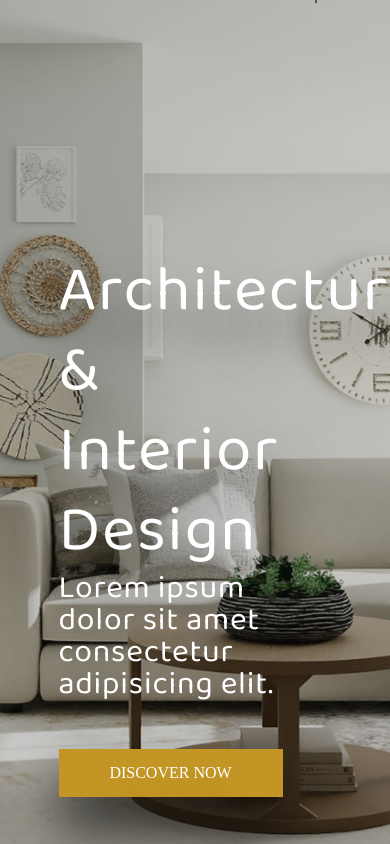
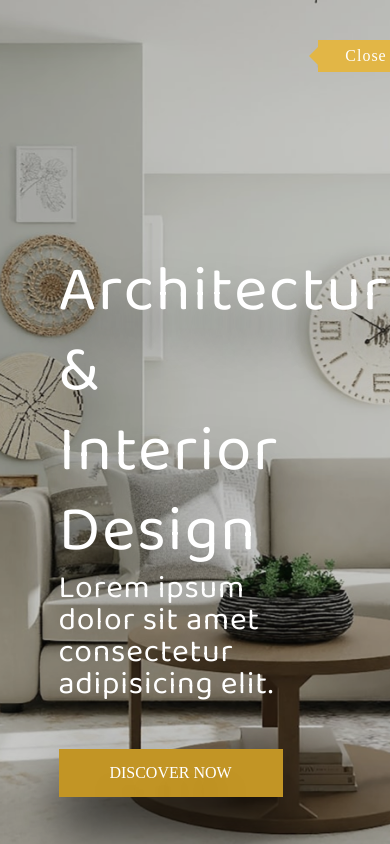
Before and after one commit to abhsyk/architect, a React (Create React App) app: page / in a window 390 px wide. Shown: the top 844 px of the page. Built offline with nearby package versions, Linux system fonts and the light colour scheme; a web font is replaced by a local one.

Commit message:
Hamburger Button

```diff
--- a/src/components/layouts/Layout/index.tsx
+++ b/src/components/layouts/Layout/index.tsx
@@ -1,17 +1,20 @@
 import { FC, PropsWithChildren } from 'react';
 import styled, { ThemeProvider } from 'styled-components';
 import { GlobalStyle, theme } from '../../../styles';
-import { ScrollButton } from '../../ui';
+import { HamburgerButton, ScrollButton } from '../../ui';
 
 const Layout: FC<PropsWithChildren> = ({ children }) => {
   return (
-    <StyledLayout>
+    <>
+      <GlobalStyle />
       <ThemeProvider theme={theme}>
-        <GlobalStyle />
-        {children}
-        <ScrollButton />
+        <StyledLayout>
+          <HamburgerButton />
+          {children}
+          <ScrollButton />
+        </StyledLayout>
       </ThemeProvider>
-    </StyledLayout>
+    </>
   );
 };
 
--- a/src/components/section/Footer/index.tsx
+++ b/src/components/section/Footer/index.tsx
@@ -44,6 +44,7 @@ const Social = styled.div`
     margin: 0 1rem;
     font-size: 2rem;
     color: ${({ theme }) => theme.colors.grey};
+    cursor: pointer;
   }
 `;
 
--- /dev/null
+++ b/src/components/ui/HamburgerButton/index.tsx
@@ -0,0 +1,62 @@
+import { FC } from 'react';
+import styled from 'styled-components';
+
+const HamburgerButton: FC = () => {
+  return (
+    <Button>
+      <Line />
+      <Line />
+      <Line />
+      <span>Close</span>
+    </Button>
+  );
+};
+
+// Styles
+const Button = styled.div`
+  position: fixed;
+  width: 2rem;
+  height: 2rem;
+  top: 2.5rem;
+  right: 2.5rem;
+  display: flex;
+  flex-direction: column;
+  justify-content: space-evenly;
+  cursor: pointer;
+  z-index: 100;
+
+  span {
+    position: absolute;
+    width: 6rem;
+    height: 2rem;
+    /* left: 3rem; */
+    background: ${({ theme }) => theme.colors.primary};
+    color: ${({ theme }) => theme.colors.white};
+    font-size: 1rem;
+    letter-spacing: 1px;
+    display: flex;
+    justify-content: center;
+    align-items: center;
+
+    ::before {
+      content: '';
+      position: absolute;
+      border-top: 10px solid transparent;
+      border-right: 10px solid ${({ theme }) => theme.colors.primary};
+      border-left: 10px solid transparent;
+      border-bottom: 10px solid transparent;
+      top: 50%;
+      left: -1.2rem;
+      transform: translateY(-50%);
+    }
+  }
+`;
+
+const Line = styled.div`
+  width: 100%;
+  height: 2px;
+  background: ${({ theme }) => theme.colors.white};
+  box-shadow: 0 1px 2px rgba(0, 0, 0, 0.2);
+`;
+
+export default HamburgerButton;
--- a/src/components/ui/index.ts
+++ b/src/components/ui/index.ts
@@ -1 +1,2 @@
 export { default as ScrollButton } from './ScrollButton';
+export { default as HamburgerButton } from './HamburgerButton';
```
